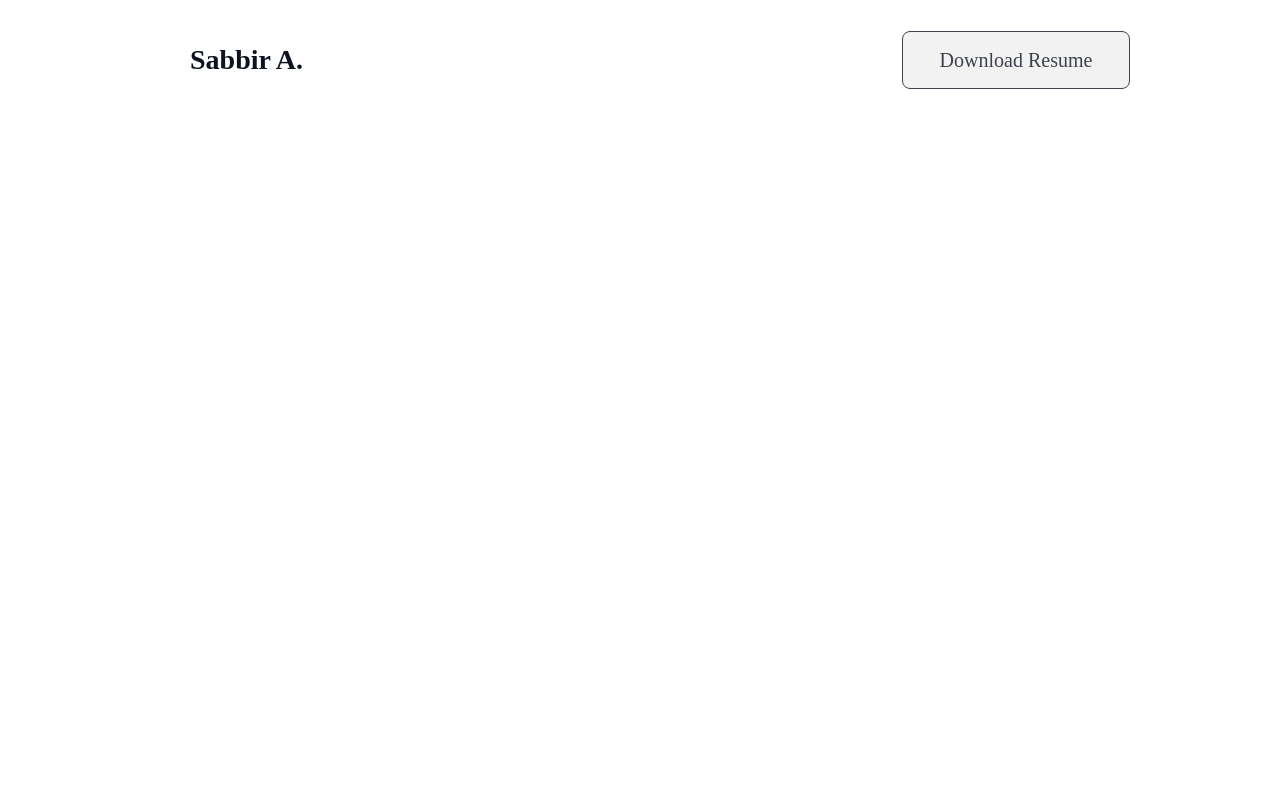
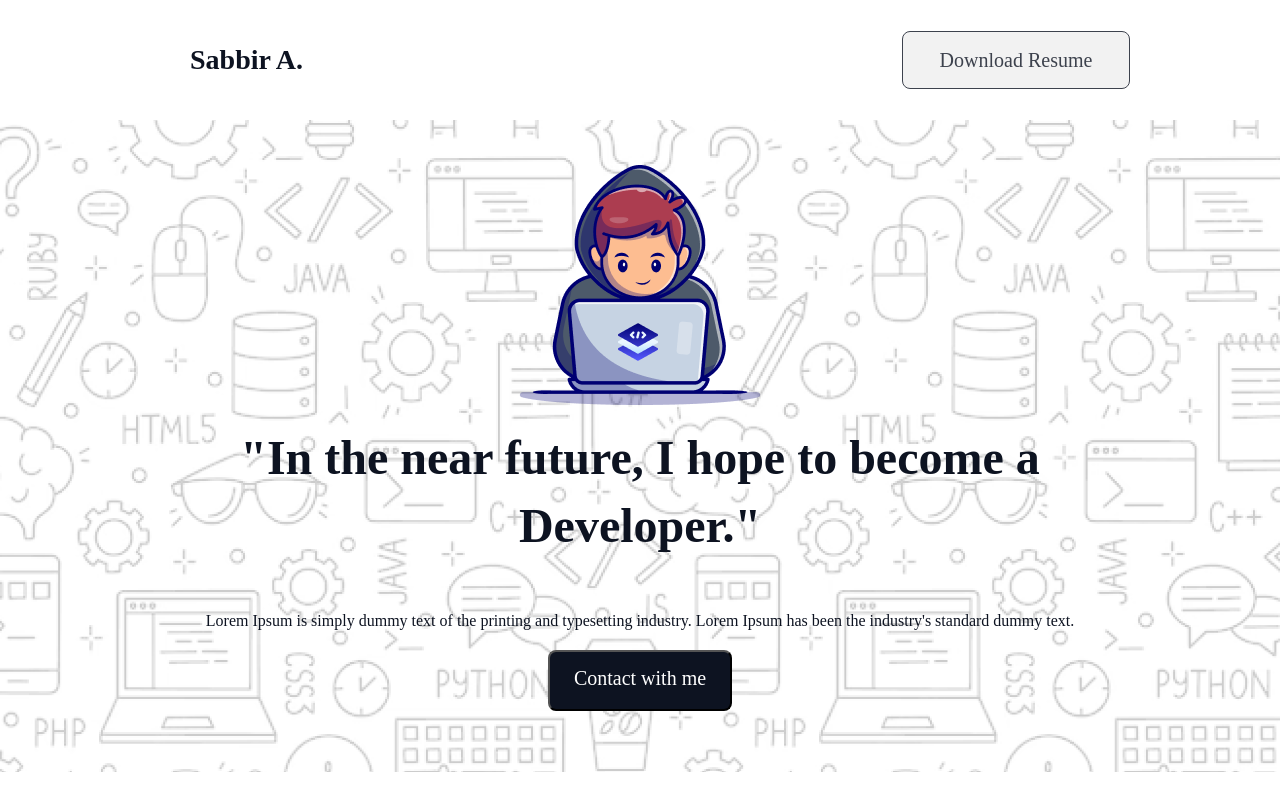
Before and after one commit to sabbir-ahmed13/Assingment-P1, a plain HTML site: page index.html in a window 1280 px wide. Drawn offline with Linux system fonts and the light colour scheme; a web font is replaced by a local one.

Commit message:
header section Added

```diff
--- a/index.html
+++ b/index.html
@@ -22,6 +22,30 @@
 					</li>
 				</ul>
 			</nav>
+			<div class="hero">
+				<div class="hero-container">
+					<div class="hero-content">
+						<img
+							class="grp-img"
+							src="assets/Group.png"
+							alt="Group" />
+						<div class="titles">
+							<h1 class="hero-title">
+								"In the near future, I hope to become a
+								Developer."
+							</h1>
+							<p class="hero-description">
+								Lorem Ipsum is simply dummy text of the printing
+								and typesetting industry. Lorem Ipsum has been
+								the industry's standard dummy text.
+							</p>
+							<button class="hero-btn">
+								<a href="#">Contact with me</a>
+							</button>
+						</div>
+					</div>
+				</div>
+			</div>
 		</header>
 		<main></main>
 		<footer></footer>
--- a/styles/page.css
+++ b/styles/page.css
@@ -7,9 +7,9 @@ body {
 }
 
 /* header nav styles */
-nav {
+/* nav {
 	margin-bottom: 47px;
-}
+} */
 
 nav ul {
 	display: flex;
@@ -51,3 +51,69 @@ ul li {
 	font-weight: 400;
 	text-align: center;
 }
+
+/* hero section styles */
+.hero {
+	background-image: url("../assets/Hero-bg.png");
+	height: 652px;
+	background-repeat: no-repeat;
+	background-size: cover;
+	background-position: center;
+}
+
+.hero-container {
+	display: flex;
+	justify-content: center;
+	align-items: center;
+}
+
+.hero-content {
+	width: 998px;
+	height: 582px;
+	display: flex;
+	flex-direction: column;
+	justify-content: center;
+	align-items: center;
+}
+
+.titles {
+	margin-top: 40px;
+	width: 998px;
+	height: 212px;
+	display: flex;
+	flex-direction: column;
+	justify-content: center;
+	align-items: center;
+}
+
+.titles .hero-title {
+	color: rgba(13, 19, 33, 1);
+	font-family: Azeret Mono;
+	font-size: 48px;
+	line-height: 68px;
+	text-align: center;
+}
+
+.titles .hero-description {
+	color: rgba(13, 19, 33, 1);
+	font-family: Azeret Mono;
+	font-size: 16px;
+	font-weight: 400;
+	line-height: 26px;
+	text-align: center;
+}
+.hero-btn a {
+	text-decoration: none;
+	color: rgba(255, 255, 255, 1);
+	font-family: Azeret Mono;
+	font-size: 20px;
+	font-weight: 400;
+	line-height: 1px;
+	letter-spacing: 0%;
+	text-align: center;
+}
+.hero-btn {
+	padding: 21px 24px;
+	border-radius: 8px;
+	background: rgba(13, 19, 33, 1);
+}
```
